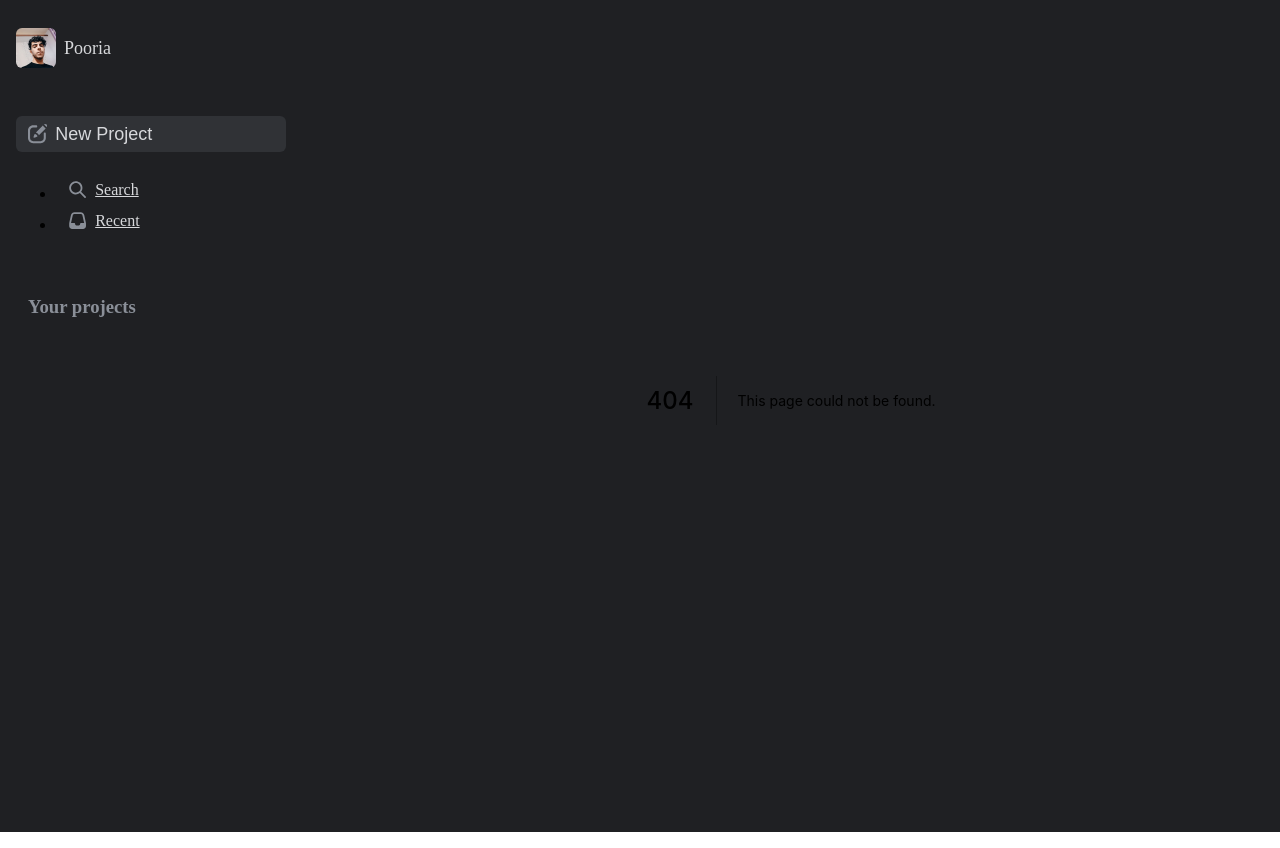
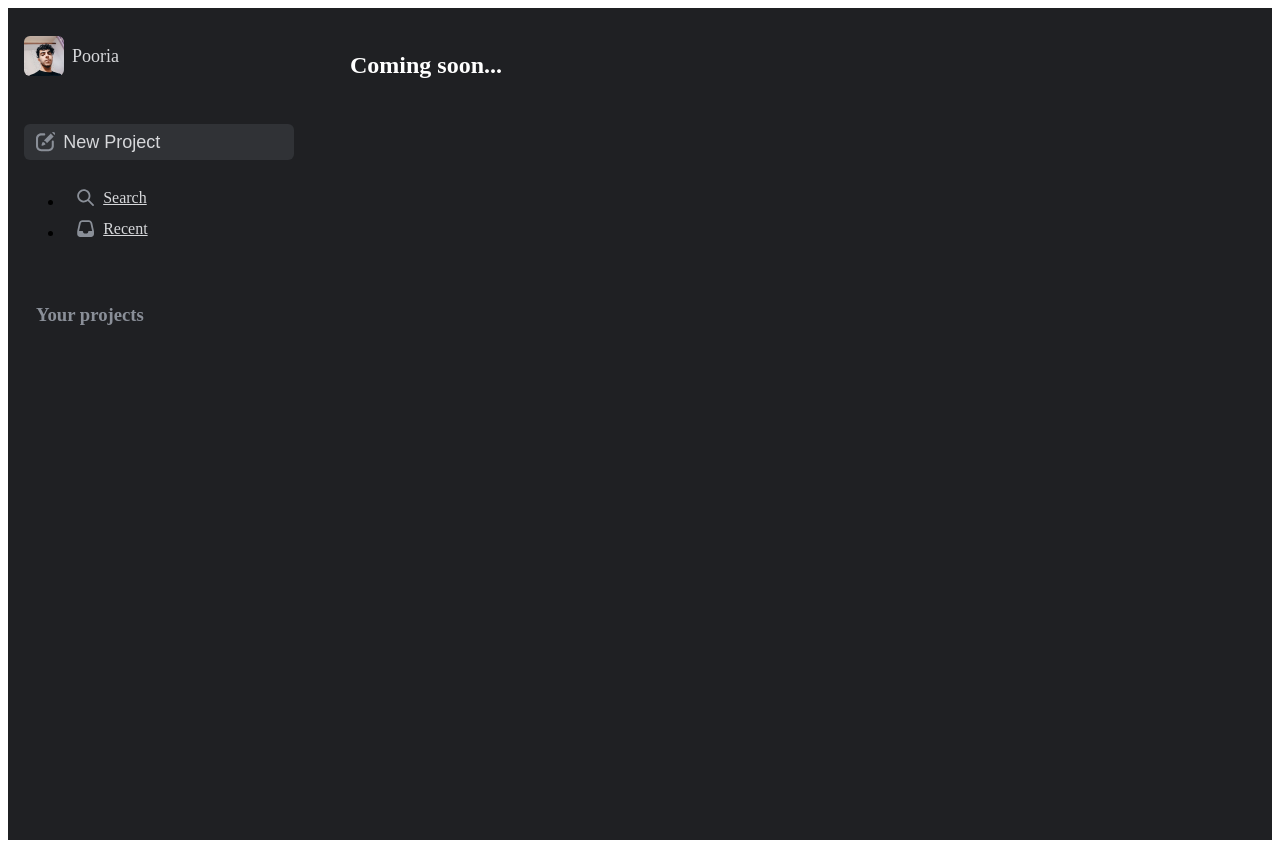
Before and after one commit to pooridev/Todoooze, a Next.js app: page /recent in a window 1280 px wide. Before the commit this address had no page. Built offline with nearby package versions, Linux system fonts and the light colour scheme.

Commit message:
[feat] add comming soon pages

```diff
--- /dev/null
+++ b/pages/recent/index.tsx
@@ -0,0 +1,9 @@
+import Navbar from '../../components/shared/Navbar';
+
+const RecentPage = () => (
+  <Navbar>
+    <h1>Coming soon...</h1>
+  </Navbar>
+);
+
+export default RecentPage;
--- /dev/null
+++ b/pages/search/index.tsx
@@ -0,0 +1,9 @@
+import Navbar from '../../components/shared/Navbar';
+
+const SearchPage = () => (
+  <Navbar>
+    <h1>Coming soon... </h1>
+  </Navbar>
+);
+
+export default SearchPage;
```
